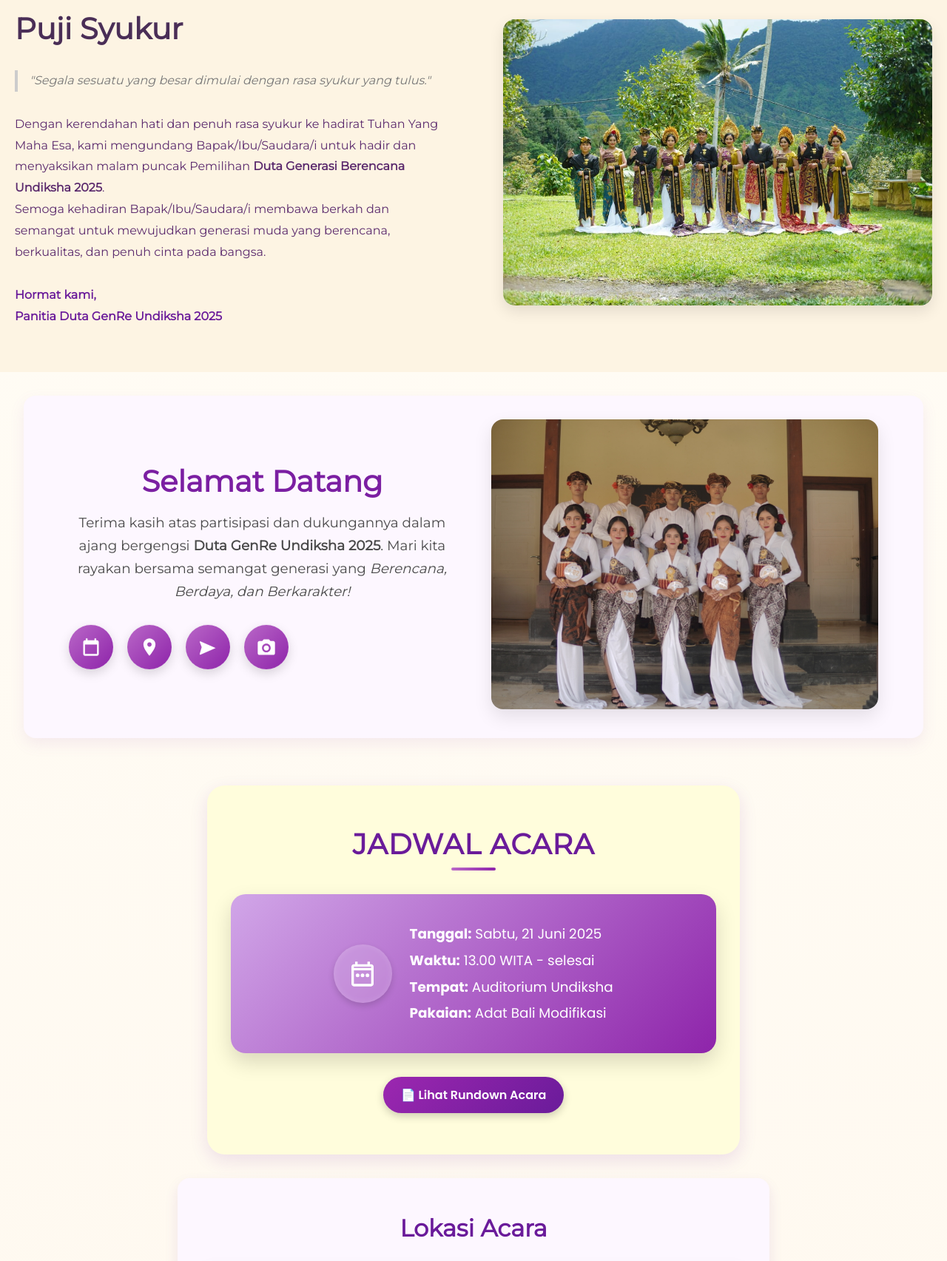
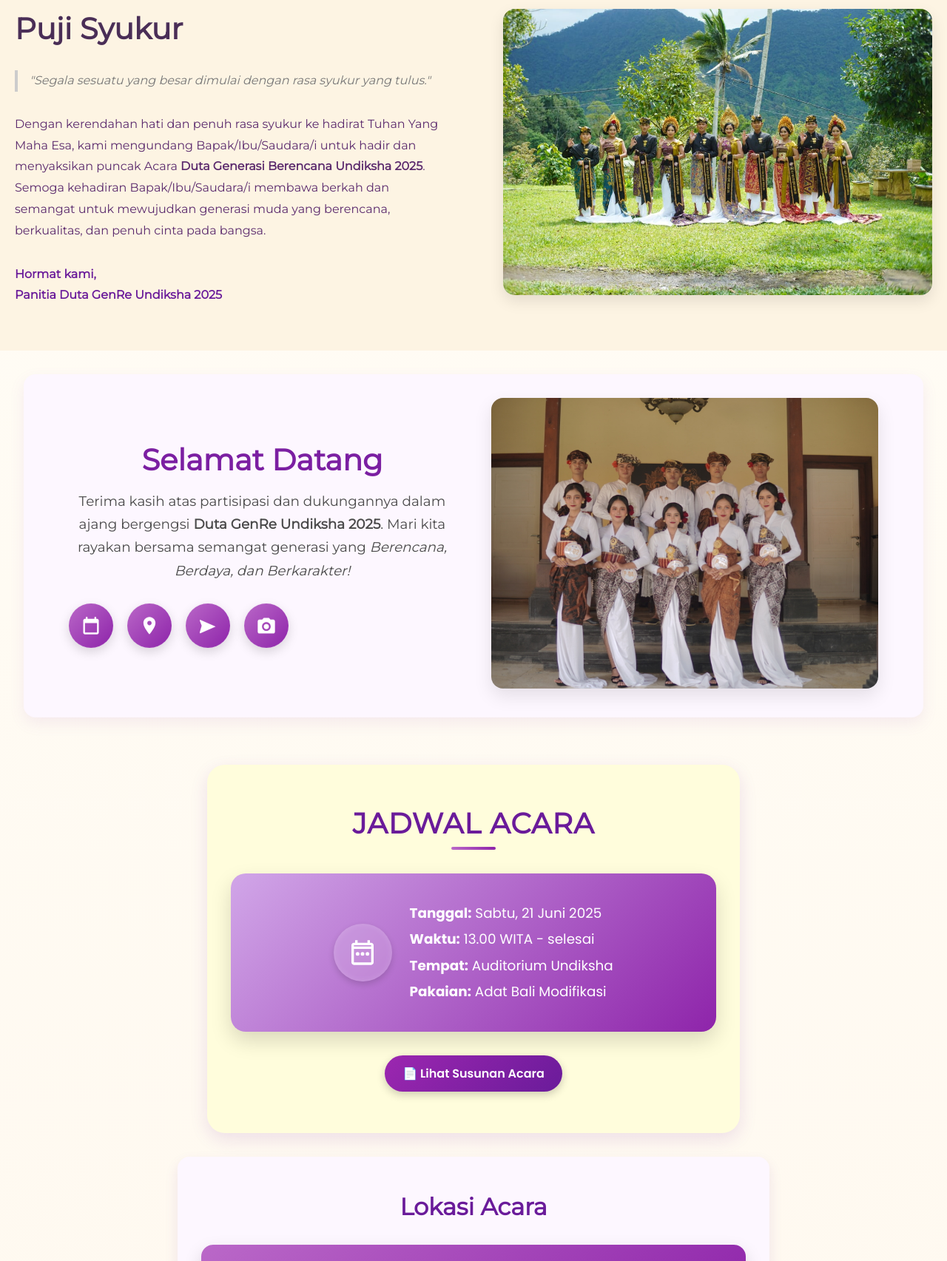
Before and after one commit to AnggaPrabaswara/pildugen25, a plain HTML site: page index.html in a window 1280 px wide. Shown: the part 857-2562 px from the top of the page at 74% size. Drawn offline with nearby package versions, Linux system fonts and the light colour scheme; a web font is replaced by a local one.

```diff
--- a/index.html
+++ b/index.html
@@ -41,8 +41,8 @@
       </blockquote>
       <p>
         Dengan kerendahan hati dan penuh rasa syukur ke hadirat Tuhan Yang Maha Esa,
-        kami mengundang Bapak/Ibu/Saudara/i untuk hadir dan menyaksikan malam puncak
-        Pemilihan <strong>Duta Generasi Berencana Undiksha 2025</strong>.
+        kami mengundang Bapak/Ibu/Saudara/i untuk hadir dan menyaksikan puncak
+        Acara <strong>Duta Generasi Berencana Undiksha 2025</strong>.
       </p>
       <p>
         Semoga kehadiran Bapak/Ibu/Saudara/i membawa berkah dan semangat
@@ -151,7 +151,7 @@
   </div>
   <div class="rundown-button-container">
     <a href="https://drive.google.com/file/d/1KcLHafDa5kJEwp14I8M41g8FQQmt-5-g/view?usp=sharing" target="_blank" class="rundown-button">
-      📄 Lihat Rundown Acara
+      📄 Lihat Susunan Acara
     </a>
   </div>
 </section>
```
